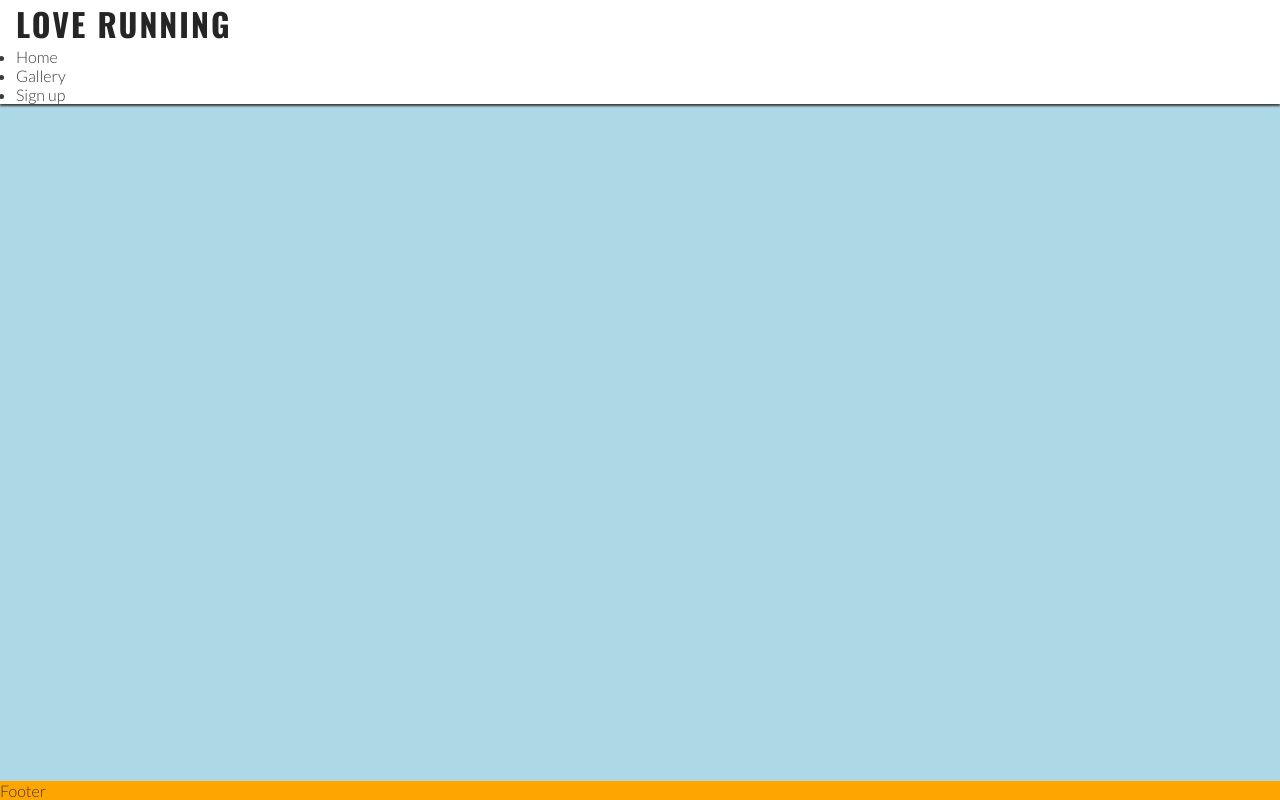
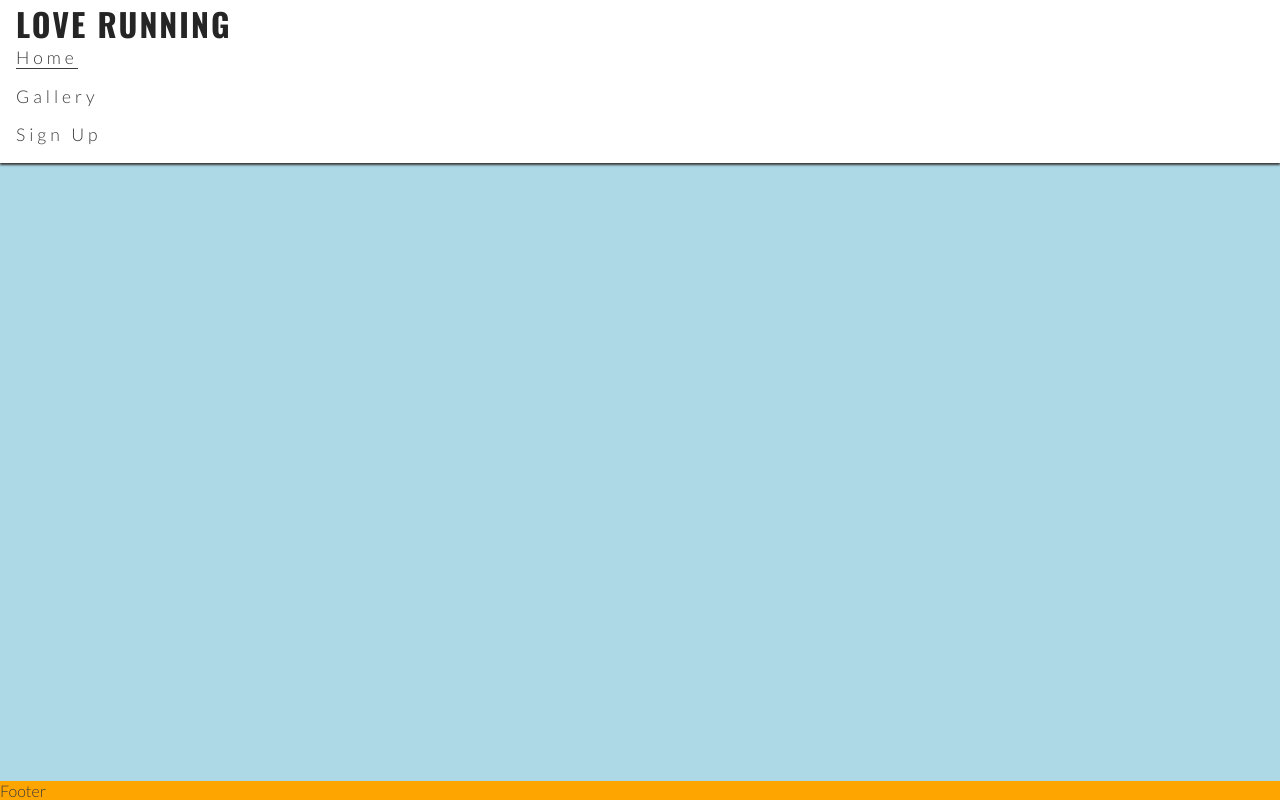
Before and after one commit to Elizadoeslots/Love-Running, a plain HTML site: page index.html in a window 1280 px wide. Drawn offline with nearby package versions, Linux system fonts and the light colour scheme.

Commit message:
Styled the navbar menu

```diff
--- a/assets/css/style.css
+++ b/assets/css/style.css
@@ -1,5 +1,6 @@
 /* Google fonts import */
 @import url('https://fonts.googleapis.com/css2?family=Lato:wght@300&family=Oswald:wght@200;300;400;500;600;700&display=swap');
+
 /* Asterisk wildcard selector to override default styles added by the browser */
 * {
     padding: 0;
@@ -14,8 +15,9 @@ body {
     flex-direction: column;
     /* Generic project styles */
     color: #3a3a3a;
-    font-family: Lato, sans-serif;
+    font-family: 'Lato', sans-serif;
 }
+
 /* Header */
 header {
     background-color: #ffffff;
@@ -25,18 +27,32 @@ header {
     width: 100%;
     box-shadow: 0 2px 2px #3a3a3a;
 }
+
 header a {
     text-decoration: none;
     color: inherit;
 }
+
 h1 {
     font-family: 'Oswald', sans-serif;
     text-transform: uppercase;
     letter-spacing: 2px;
     color: #252525;
-
 }
 
+#menu {
+    font-size: 110%;
+    letter-spacing: 4px;
+    list-style-type: none;
+}
+
+#menu > li {
+    margin-bottom: 1em;
+}
+
+.active {
+    border-bottom: 1px solid #3a3a3a;
+}
 
 /* Main content */
 main {
--- a/index.html
+++ b/index.html
@@ -3,13 +3,15 @@
 
 <head>
     <meta charset="UTF-8">
+    <meta http-equiv="X-UA-Compatible" content="IE=edge">
     <meta name="viewport" content="width=device-width, initial-scale=1.0">
     <!-- Meta tags for search engines -->
-    <meta name="description"  content="Love Running. Club for runners in Dublin, Ireland. Urban running, trail running. Dublin docklands and Phoenix Park">
+    <meta name="description"
+        content="Love Running. Club for runners in Dublin, Ireland. Urban running, trail running. Dublin docklands and Phoenix Park">
     <meta name="keywords" content="love running, run, running club, runners, Ireland, Dublin, sport, exercise">
-    <!--Title-->
+    <!-- Title -->
     <title>Love Running</title>
-    <!--Favicon-->
+    <!-- Favicon -->
     <link rel="apple-touch-icon" sizes="180x180" href="assets/favicon/apple-touch-icon.png">
     <link rel="icon" type="image/png" sizes="32x32" href="assets/favicon/favicon-32x32.png">
     <link rel="icon" type="image/png" sizes="16x16" href="assets/favicon/favicon-16x16.png">
@@ -24,16 +26,10 @@
             <h1 id="logo">Love Running</h1>
         </a>
         <nav>
-        <ul>
-            <li>
-                <a href="">Home</a>
-            </li>
-            <li>
-                <a href="">Gallery</a>
-            </li>
-            <li>
-                <a href="">Sign up</a>
-            </li>
+            <ul id="menu">
+                <li><a href="" class="active">Home</a></li>
+                <li><a href="">Gallery</a></li>
+                <li><a href="">Sign Up</a></li>
             </ul>
         </nav>
     </header>
```
Lines whose indentation alone changed are shown as unchanged.
